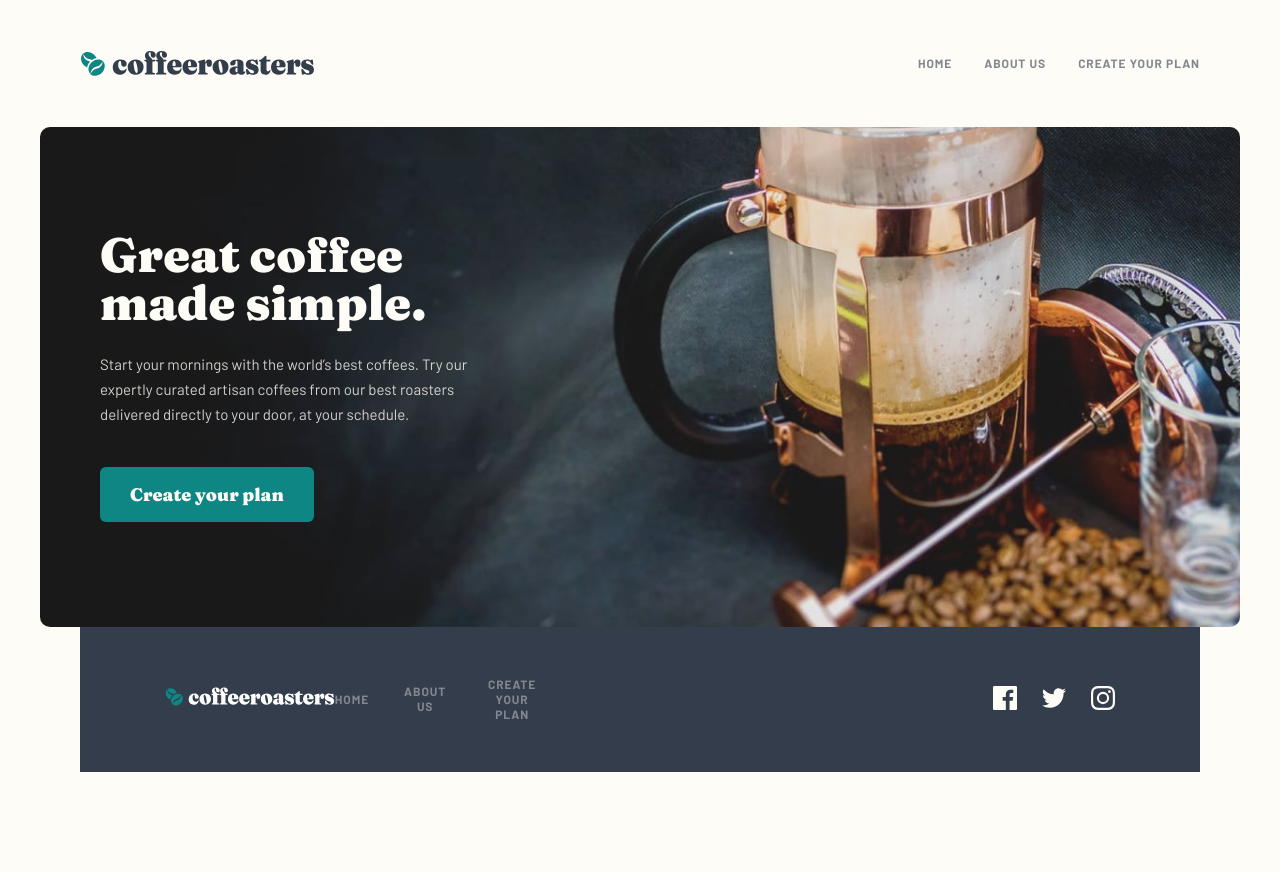
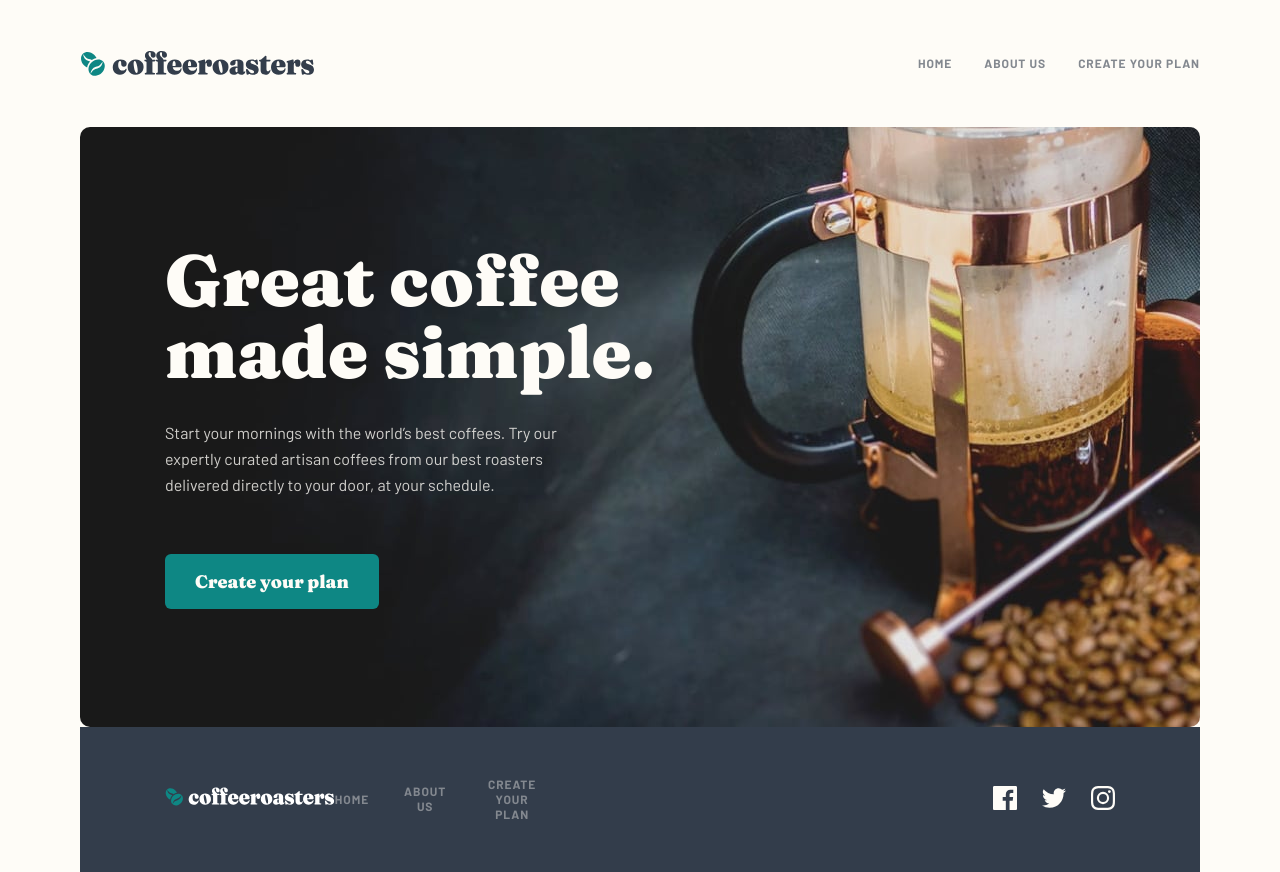
Before and after one commit to vickievien/coffee-roasters, a Next.js app: page / in a window 1280 px wide. Before the commit the page ends 800 px from the top, so only its background shows below. Built offline with nearby package versions, Linux system fonts and the light colour scheme.

Commit message:
:lipstick: add desktop styles to HomeHero component to match Figma design

```diff
--- a/styles/Home.module.css
+++ b/styles/Home.module.css
@@ -50,11 +50,26 @@
     .hero_btn {
         margin: 0;
     }
-
 }
 
 @media only screen and (min-width: 1280px) {
     .hero_container {
         background-image: url('/assets/home/desktop/image-hero-coffeepress.jpg');
+        margin: 0 80px;
+        padding-left: 85px;
+        height: 600px;
+    }
+    .hero_text_container {
+        max-width: 500px;
+    }
+    .hero_text_container h2 {
+        font-size: 72px;
+        line-height: 72px;
+    }
+    .hero_text_container p {
+        font-size: 16px;
+        line-height: 26px;
+        width: 400px;
+        margin: 32px 0 56px 0;
     }
 }
```
